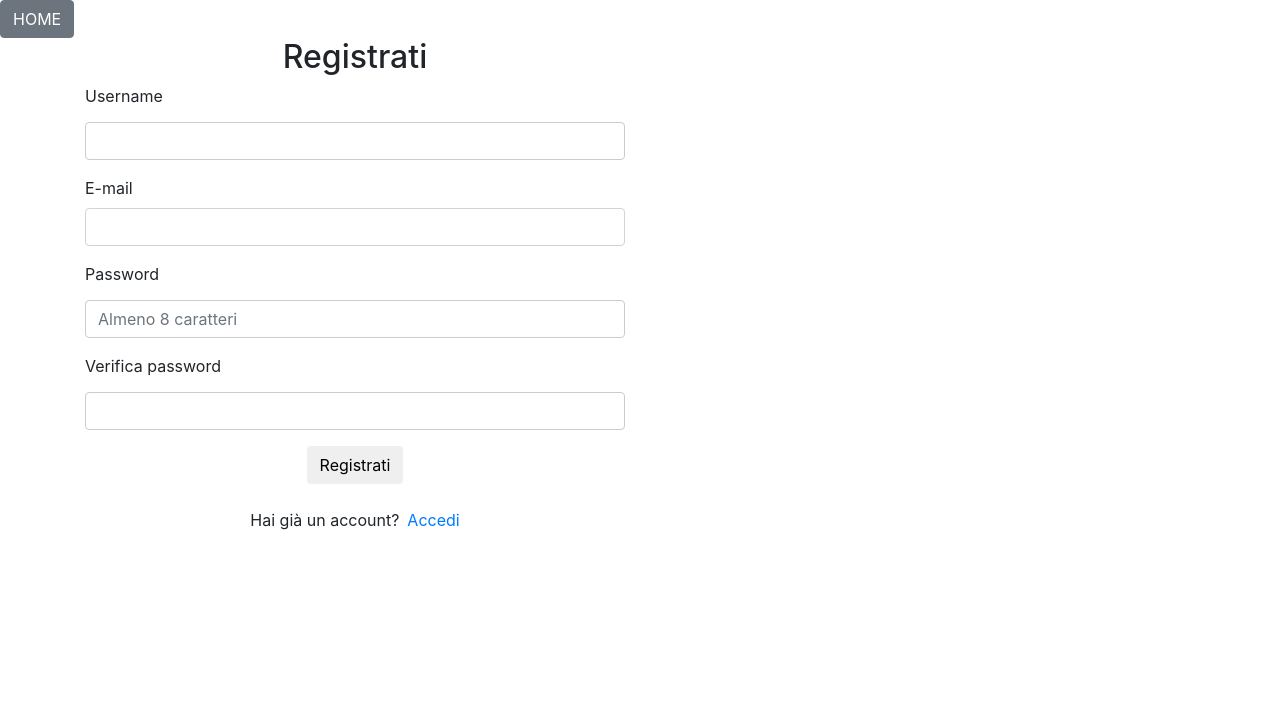
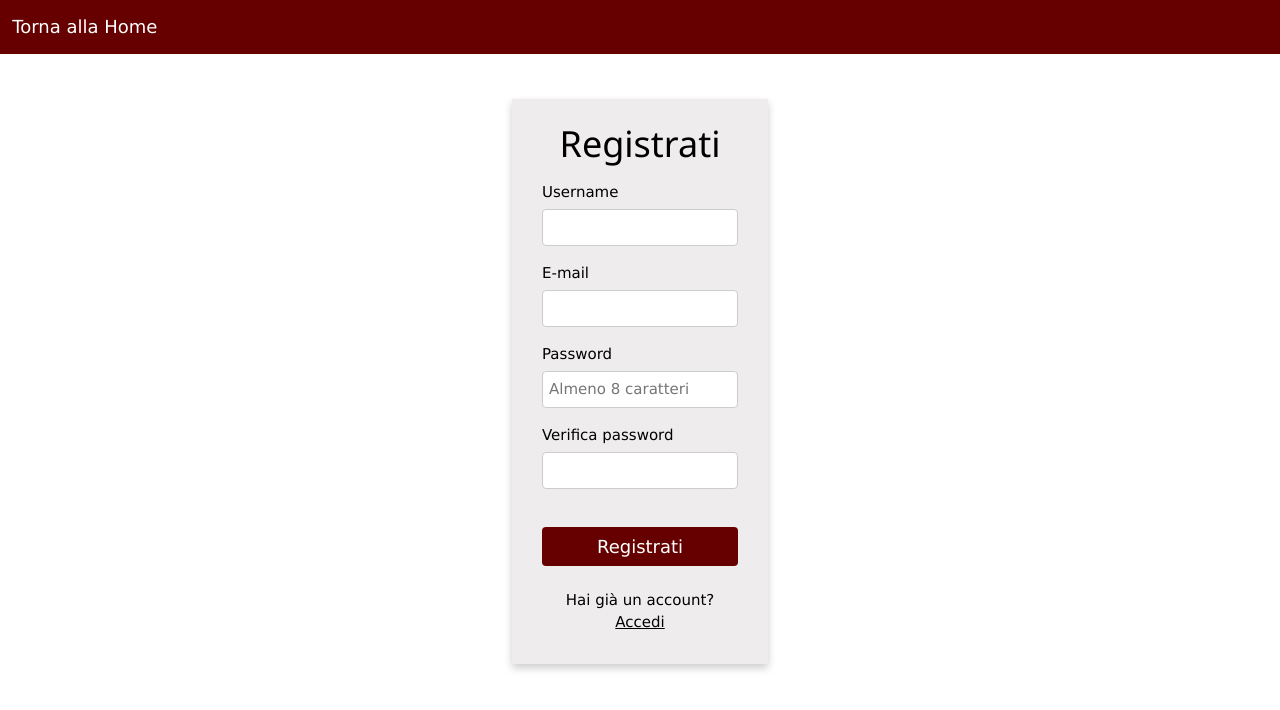
Before and after one commit to cesto99/Progetto-LTW, a PHP site: page /Registrazione/signup.html in a window 1280 px wide. Shown: the top 710 px of the page. Run offline with PHP 8.4, Linux system fonts and the light colour scheme; some libraries are stand-ins or nearby versions.

Commit message:
sistemato login e signup

```diff
--- a/Sito Web Bar Sapienza/Registrazione/Style_Login.css
+++ b/Sito Web Bar Sapienza/Registrazione/Style_Login.css
@@ -1,15 +1,27 @@
+:root {
+    --secondary:#660000;
+    --heaven:#FFFFFF;
+}
+
+header.navbar{
+    background:var(--secondary);
+    color:var(--pure);
+    padding:0.50rem 0;
+}
+
 .login-card {
     background-color: rgb(238, 236, 236);
     box-shadow: 0 4px 8px 0 rgba(0,0,0,0.2);
     transition: 0.3s;
     width: 20%;
-    padding: 2px 16px;
+    /* vertical | horizontal */
+    padding: 8px 30px;
 }
 
+/* Passandoci sopra col mouse */
 .login-card:hover {
     box-shadow: 0 8px 16px 0 rgba(0,0,0,0.2);
 }
-
 
 .center {
     height: auto;
@@ -19,13 +31,14 @@
 
 /* Stile riquadro del messaggio d'errore */
 .error {
-    border: 1px solid rgb(153, 0, 0);
+    border: 1px solid rgb(163, 0, 0);
     width: 20%;
+    border-radius: 4px;
 }
 
 /* Stile riquadro messaggio su schermo */
 .msg {
-    border: 1px solid rgb(0, 153, 0);
+    border: 1px solid rgb(0, 163, 0);
 }
 
 /* Sfondo della pagina */
@@ -43,7 +56,7 @@
 
 input[type=text], select, textarea {
     width: 100%;
-    padding: 12px;
+    padding: 6px;
     border: 1px solid #ccc;
     border-radius: 4px;
     box-sizing: border-box;
@@ -54,7 +67,7 @@ input[type=text], select, textarea {
 
 input[type=password], select, textarea {
     width: 100%;
-    padding: 12px;
+    padding: 6px;
     border: 1px solid #ccc;
     border-radius: 4px;
     box-sizing: border-box;
@@ -62,3 +75,51 @@ input[type=password], select, textarea {
     margin-bottom: 16px;
     resize: vertical;
 }
+
+input[type=email], select, textarea {
+    width: 100%;
+    padding: 6px;
+    border: 1px solid #ccc;
+    border-radius: 4px;
+    box-sizing: border-box;
+    margin-top: 6px;
+    margin-bottom: 16px;
+    resize: vertical;
+}
+
+  /* Bottoni */
+.button{
+    padding:0.75rem 0.75rem;
+    border-radius:4px;
+    -webkit-border-radius:4px;
+    -moz-border-radius:4px;
+    -ms-border-radius:4px;
+    -o-border-radius:4px;
+    line-height:0.8;
+    font-size:1.2rem;
+    cursor: pointer;
+    transition: all 0.3s ease;
+    -webkit-transition: all 0.3s ease;
+    -moz-transition: all 0.3s ease;
+    -ms-transition: all 0.3s ease;
+    -o-transition: all 0.3s ease;
+    border:1px solid transparent;
+}
+
+.button-secondary{
+    background:var(--secondary);
+    color:var(--heaven);
+    width: 100%;
+}
+
+.button-secondary:hover{
+    background:var(--heaven);
+    color:var(--secondary);
+    border:1px solid var(--secondary);
+}
+
+/* Pulsante torna alla home */
+.back-btn {
+    background:var(--secondary);
+    color:var(--heaven);
+}
--- a/Sito Web Bar Sapienza/Registrazione/animation.css
+++ b/Sito Web Bar Sapienza/Registrazione/animation.css
@@ -2,11 +2,11 @@
 /* CSS per animazione di fade-in (dissolvenza in entrata) */
 
 .fade-in {
-  animation: fadeIn ease 2s;
-  -webkit-animation: fadeIn ease 2s;
-  -moz-animation: fadeIn ease 2s;
-  -o-animation: fadeIn ease 2s;
-  -ms-animation: fadeIn ease 2s;
+  animation: fadeIn ease 1s;
+  -webkit-animation: fadeIn ease 1s;
+  -moz-animation: fadeIn ease 1s;
+  -o-animation: fadeIn ease 1s;
+  -ms-animation: fadeIn ease 1s;
 }
 @keyframes fadeIn {
   0% {
--- a/Sito Web Bar Sapienza/Registrazione/signup.html
+++ b/Sito Web Bar Sapienza/Registrazione/signup.html
@@ -3,61 +3,64 @@
 
     <head>
         <title>Registrazione utente</title>
+        <script src="verifica.js"></script> <!--Funzioni messaggi su schermo-->
+        <link rel="stylesheet" type="text/css" href="animation.css">
         <link rel="stylesheet" type="text/css" href="Style_Login.css">
-        <link rel="stylesheet" type="text/css" href="https://stackpath.bootstrapcdn.com/bootstrap/4.1.3/css/bootstrap.min.css">
-        <script src="verifica.js"></script>
-        <link rel="stylesheet" type="text/css" href="animation.css">
+        <link rel="stylesheet" href="../css/style.css"> <!--Per colore e forma del bottone-->
+        <link rel="stylesheet" href="https://www.w3schools.com/w3css/4/w3.css"> <!--Formato testo-->
+    </head>
     </head>
     <!-- Chiama la funzione modifica che serve per variare il messaggio di errore -->
     <body class="corpo" onload="ErrorMsg()">
-        <a href="../index.html"> <button class="btn btn-secondary">HOME</button></a>
+        <div>
+            <header class="navbar"><a href="../index.html">
+                <button class="button back-btn">Torna alla Home</button></a>
+            </header>
+        </div>
+        <br>
 
         <div id="error-container" class="fade-in">
             <!-- Qui comparirá l'errore -->
         </div>
+        <br>
 
-        <div class="container">
-            <div class="login-box">
-                <div class="row">
-                    <div class="col-md-6 login-right">
-                        <h2 class="titolo">Registrati</h2>
+        <div class="login-card center">
+            <h1 class="titolo">Registrati</h1>
             <form action="registrazione.php" method="POST">
 
-                            <div id="userlab" class="form-group" >
+                <div>
                     <label for="username">Username</label>
-                                <input type="text" id="user" name="user" class="form-control" required>
+                    <input type="text" id="user" name="user" required>
                 </div>
-                            <div class="form-group">
-                                <label for="email">E-mail</label>
-                                <input type="email" id="email" name="email"   class="form-control" required>
+                <div>
+                    <label for="email">E-mail</label><br>
+                    <input type="email" id="email" name="email" required>
                 </div>
-                            <div class="form-group">
+                <div>
                     <label for="pass">Password</label>
-                                <input type="password" placeholder="Almeno 8 caratteri" id="passsword1" name="password1" minlength="8" required class="form-control" required>
+                    <input type="password" placeholder="Almeno 8 caratteri" id="passsword1" name="password1" minlength="8" required>
                 </div>
-                            <div class="form-group">
+                <div>
                     <label for="pass">Verifica password</label>
-                                <input type="password" id="passsword2" name="password2" minlength="8" required class="form-control" required>
+                    <input type="password" id="passsword2" name="password2" minlength="8"  required>
                 </div>
+                <br>
 
-                            <div class="d-flex justify-content-center mt-3 login_container">
-                                <button type="submit" name="reg" class="btn btn-reg">Registrati</button>
+                <div class="titolo">
+                    <button type="submit" name="reg" class="button button-secondary">Registrati</button>
                 </div>
+            </form>
+            <br>
 
-                        </form>
             <div class="mt-4">
-                            <!-- da rivedere sintassi -->
-                            <div class="d-flex justify-content-center links">
+                <div class="titolo">
                     Hai già un account? <a href="login.html" class="ml-2">Accedi</a>
                 </div>
             </div>
-                    </div>
-                </div>
-            </div>
+            <br>
         </div>
         <script type="text/javascript" src="https://code.jquery.com/jquery-1.11.0.min.js"></script>
         <script type="text/javascript" src="https://code.jquery.com/jquery-migrate-1.2.1.min.js"></script>
         <script type="text/javascript" src="https://cdn.jsdelivr.net/npm/slick-carousel@1.8.1/slick/slick.min.js"></script>
     </body>
-
 </html>
--- a/Sito Web Bar Sapienza/Registrazione/verifica.js
+++ b/Sito Web Bar Sapienza/Registrazione/verifica.js
@@ -70,30 +70,30 @@ function ErrorMsg() {
 
         case "UtenteGiaRegistrato":
             $("#error-container").append("<div id=\"errore\" class=\"titolo error center\">\
-                                            <h3 style=\"color:rgb(153, 0, 0)\">\
-                                            <p>Errore!</p> <p>L'utente inserito è già registrato</p>\
-                                            </h3>\</div>");
+                                            <h4 style=\"color:rgb(163, 0, 0)\">\
+                                            Errore!<br>L'utente inserito è già registrato\
+                                            </h4>\</div>");
             break;
 
         case "UtenteNonRegistrato":
             $("#error-container").append("<div id=\"errore\" class=\"titolo error center\">\
-                                            <h3 style=\"color:rgb(153, 0, 0)\">\
-                                            <p>Errore!</p> <p>Spiacente, non sei un utente registrato</p>\
-                                            </h3>\</div>");
+                                            <h4 style=\"color:rgb(163, 0, 0)\">\
+                                            Errore!<br>Spiacente, non sei un utente registrato\
+                                            </h4>\</div>");
             break;
 
         case "PasswordErrata":
             $("#error-container").append("<div id=\"errore\" class=\"titolo error center\">\
-                                            <h3 style=\"color:rgb(153, 0, 0)\">\
-                                            <p>Errore!</p> <p>La password inserita non è corretta</p>\
-                                            </h3>\</div>");
+                                            <h4 style=\"color:rgb(163, 0, 0)\">\
+                                            Errore!<br>La password inserita non è corretta\
+                                            </h4>\</div>");
             break;
 
         case "PasswordDiversa":
             $("#error-container").append("<div id=\"errore\" class=\"titolo error center\">\
-                                            <h3 style=\"color:rgb(153, 0, 0)\">\
-                                            <p>Errore!</p> <p>Le due password inserite devono essere uguali!</p>\
-                                            </h3>\</div>");
+                                            <h4 style=\"color:rgb(163, 0, 0)\">\
+                                            Errore!<br>Le due password inserite devono essere uguali!\
+                                            </h4>\</div>");
             break;
 
         default:
@@ -120,23 +120,23 @@ function msg() {
     switch(localStorage.messaggio) {
         case "DatiAggiornati":
             $("#message-container").append("<div class=\"titolo msg center\">\
-                                            <h3 style=\"color:rgb(0, 153, 0)\">\
+                                            <h4 style=\"color:rgb(0, 163, 0)\">\
                                             <p>I dati sono stati aggiornati correttamente!</p>\
-                                            </h3>\</div>");
+                                            </h4>\</div>");
             break;
 
         case "CartaAggiunta":
             $("#message-container").append("<div class=\"titolo msg center\">\
-                                            <h3 style=\"color:rgb(0, 153, 0)\">\
+                                            <h4 style=\"color:rgb(0, 163, 0)\">\
                                             <p>Il metodo di pagamento è stato aggiunto correttamente!</p>\
-                                            </h3>\</div>");
+                                            </h4>\</div>");
             break;
 
         case "CartaElminata":
             $("#message-container").append("<div class=\"titolo error center\">\
-                                            <h3 style=\"color:rgb(153, 0, 0)\">\
+                                            <h4 style=\"color:rgb(163, 0, 0)\">\
                                             <p>il metodo di pagamento è stato eliminato correttamente!</p>\
-                                            </h3>\</div>");
+                                            </h4>\</div>");
             break;
     }
     localStorage.messaggio = "";
```
Also changed, not shown: Sito Web Bar Sapienza/Registrazione/Login.html (+27 -33 lines), Sito Web Bar Sapienza/images/back.png (added). Lines whose indentation alone changed are shown as unchanged.
